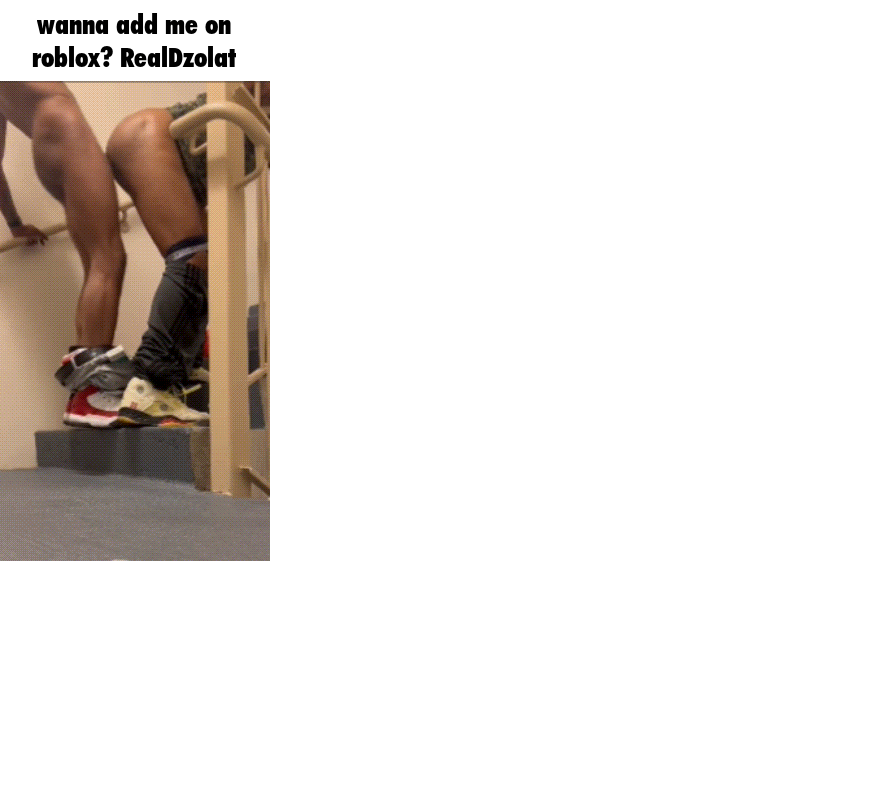
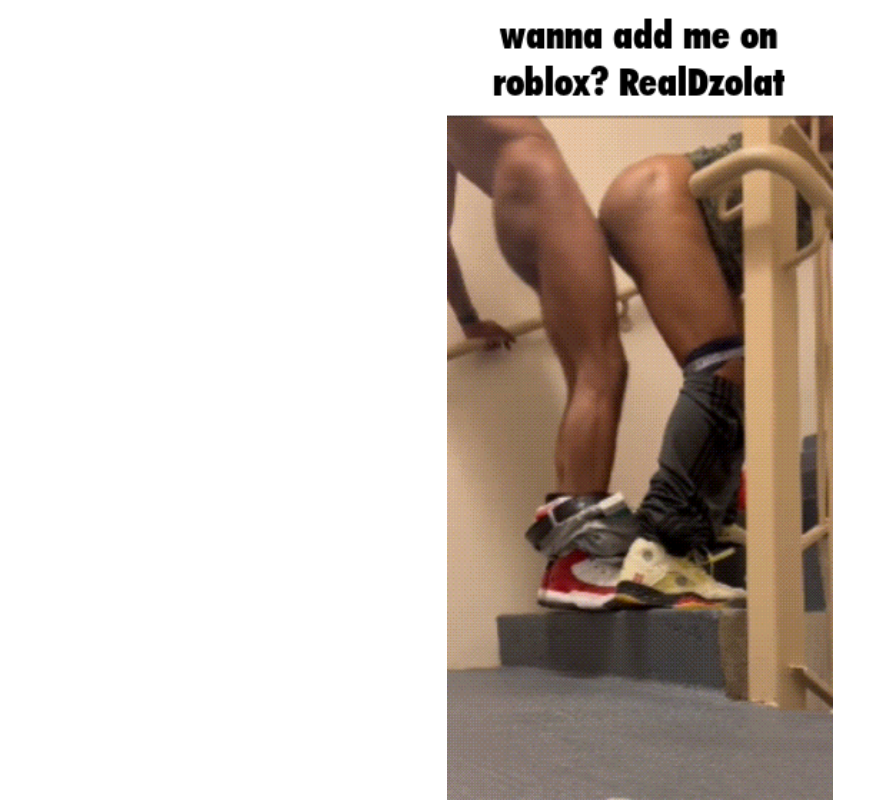
Before and after one commit to Dzolat/Site-NSFW, a plain HTML site: page index.html in a window 1280 px wide. Shown: the whole page, without its empty margins (0-896 px from the left). Drawn offline with Linux system fonts and the light colour scheme.

Commit message:
Update index.html

```diff
--- a/index.html
+++ b/index.html
@@ -1,6 +1,23 @@
 <!DOCTYPE html>
 <html>
-  <body style="margin:0;">
-    <img src="NSFW.gif">
+  <head>
+    <meta charset="UTF-8">
+    <style>
+      html, body {
+        margin: 0;
+        height: 100%;
+        width: 100%;
+        overflow: hidden;
+      }
+      img {
+        width: 100%;
+        height: 100%;
+        object-fit: contain; /* change to "cover" if you want it cropped to fill */
+        display: block;
+      }
+    </style>
+  </head>
+  <body>
+    <img src="NSFW.gif" alt="Image">
   </body>
 </html>
```
